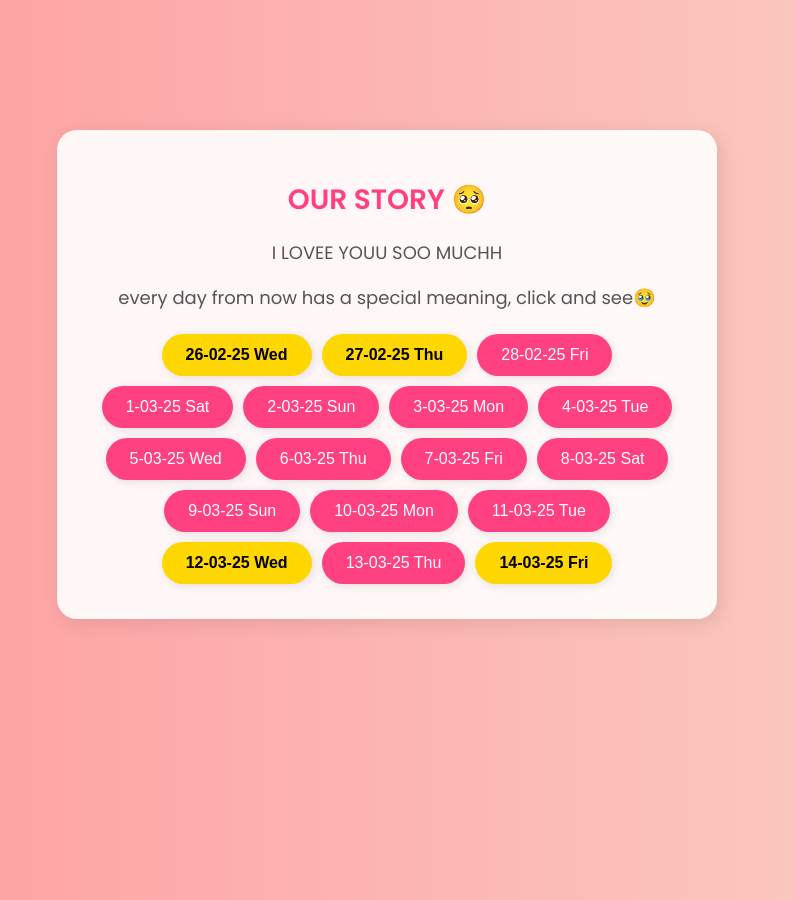
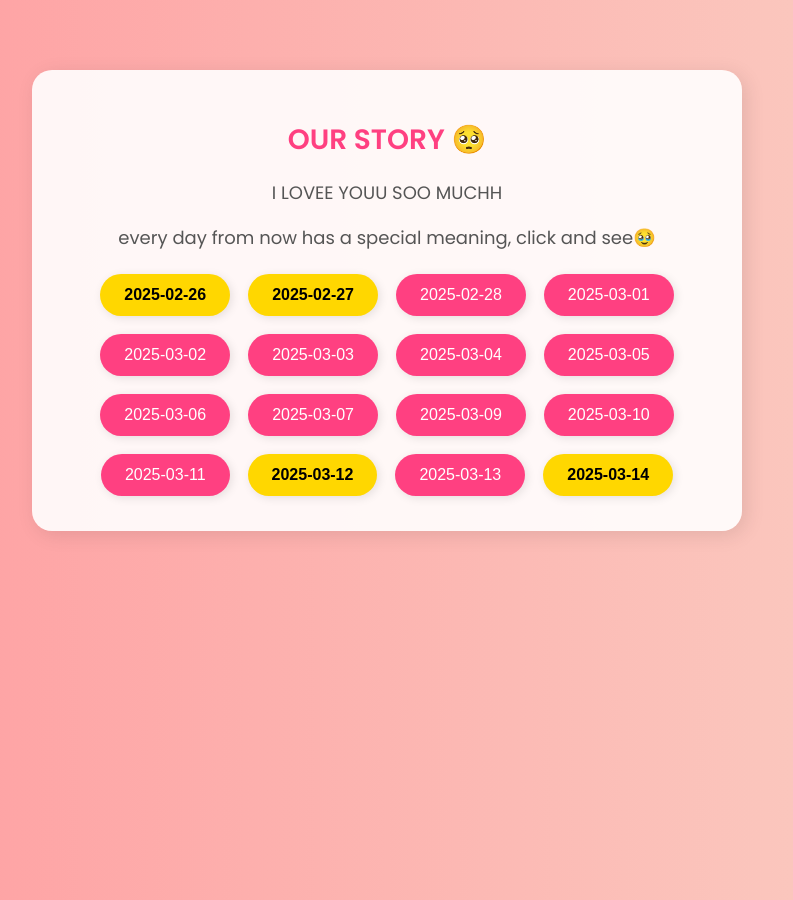
Before and after one commit to gautham7777/Ujala, a plain HTML site: page index.html in a window 1280 px wide. Shown: the whole page, without its empty margins (253-1046 px from the left). Drawn offline with Linux system fonts and the light colour scheme.

Commit message:
Update index.html

```diff
--- a/index.html
+++ b/index.html
@@ -16,6 +16,7 @@
             display: flex;
             justify-content: center;
             align-items: flex-start;
+            /* Removed overflow-y */
         }
         .container {
             background: rgba(255, 255, 255, 0.9);
@@ -24,9 +25,10 @@
             box-shadow: 4px 4px 20px rgba(0, 0, 0, 0.1);
             display: inline-block;
             padding-bottom: 30px;
-            max-width: 600px;
-            margin-top: 10vh;
+            max-width: 650px;
             transition: transform 0.3s ease;
+            margin-top: 20px;
+            /* Removed overflow-y and max-height */
         }
         .container:hover {
             transform: translateY(-5px);
@@ -48,14 +50,21 @@
             color: #ff4081;
             white-space: pre-wrap;
             animation: fadeIn 0.5s ease;
+            /* Removed overflow-y and max-height */
         }
         .hidden-image {
             display: none;
             margin-top: 20px;
             max-width: 100%;
             border-radius: 15px;
-            box-shadow: 4px 4px 20px rgba(0, 0, 0, 0.2);
+            box-shadow: 4px 4px 20px rgba(0,0,0,0.2);
             animation: fadeIn 0.5s ease;
+        }
+        #buttons-container {
+            display: flex;
+            flex-wrap: wrap;
+            justify-content: center;
+            gap: 8px;
         }
         button {
             background-color: #ff4081;
@@ -66,7 +75,7 @@
             cursor: pointer;
             border-radius: 30px;
             margin: 5px;
-            box-shadow: 2px 2px 10px rgba(0, 0, 0, 0.1);
+            box-shadow: 2px 2px 10px rgba(0,0,0,0.1);
             transition: background-color 0.3s ease, transform 0.2s ease;
         }
         button:hover {
@@ -79,12 +88,7 @@
             font-weight: bold;
         }
         @keyframes fadeIn {
-            from {
-                opacity: 0;
-            }
-            to {
-                opacity: 1;
-            }
+            from { opacity: 0; } to { opacity: 1; }
         }
     </style>
 </head>
@@ -101,34 +105,46 @@
     </div>
 
     <script>
-        const startDate = new Date("2025-02-26");
-        const daysOfWeek = ["Sunday", "Monday", "Tuesday", "Wednesday", "Thursday", "Friday", "Saturday"];
         const buttonsContainer = document.getElementById("buttons-container");
+        const secretMessage = document.getElementById("secretMessage");
+        const secretImage = document.getElementById("secretImage");
+
+        // Define quotes exactly as provided:
         const oldQuotes = {
+            "2025-02-26": "thee day we said we loved each other, the day wher everything just got a whole lot better",
+            "2025-02-27": "our 1st dateee (kinda), it was magicall, i was wierd at the beggining but my ujala darling made me comfortable and we spent the day in centre square but the highlight was me and her alone coming back from centre to chittoor so i could drop her offf",
+            "2025-02-28": "Your love is the poetry that fills my soul",
+            "2025-03-01": "If love had a face, it would look just like you",
+            "2025-03-02": "Every star in the sky shines brighter because of you",
+            "2025-03-03": "Your love is my safe haven, my forever home",
+            "2025-03-04": "No words can capture what you mean to me, but I’ll spend my life trying",
+            "2025-03-05": "You are the reason my world is filled with magic",
+            "2025-03-06": "Loving you is like breathing – effortless and essential",
+            "2025-03-07": "Every moment with you is a love story in itself",
+            "2025-03-09": "The night I stayed up just to read your favorite book, the day I shared this little surprise with you, and the moment you sent me all those .",
+            "2025-03-10": "My Ujala darling told Jemy she loves me, we kicked each other in Xylem, I took her pen, we walked together, and I found out Adam liked Udhara and held her for a picture during our trip, which left me feeling down,No matter how the days unfold, through every joy and every ache, you remain the most beautiful part of my story.",
+            "2025-03-11": "First and third periods were free today, so my Ujala darling taught me chemistry while we talked. Jemy missed Wilton, and Hasna playfully hit my back, which made my Ujala darling jealous—and I loved it. My day feels perfect when I'm with her.",
+            "2025-03-12": "Today was hell with **FIVE periods of math** 😩, so I barely got to talk to my Ujala darling. BUTTTT WE **HELD HANDS AT 4:03:54 PM** 😭😭❤️ WHICH IS HUGEEEEEE!!! She also tried to make me jealous 😔, and yeah… it kinda hurt. 🥲 But honestly, even a second of holding her hand feels like forever in the best way. ❤️‍🔥",
+            "2025-03-13": "Okayyy sooo gautham is a meanie he hit me and took my pen (baaddd) maths was funnn coz we kinda sitting together i had funn🎀🎀 it was otherwise a boring dayty anddddd jemyyyy didn't come today(saaddd)😭😭",
             "2025-03-14": "Soooo today was meh coz had special class then ruby jubilee hall then mathsss and couldn't talk to my love which is saddd then had lunch break which was uneventful then had english which again was mehh and yea that's it also he beats mee😭😭 abusive frfr\n\nTodayyyy after Xylem class, me and my Ujala darlinggg went to get the phone, and OMGGG we held hands for sooo longgg 😭❤️ Like, not just a quick hold a proper, heart-racing, time-slowing kinda hold 😩🔥. Andddd we took our FIRST PIC together as just friends ,My heart is still doing backflips"
         };
 
-        for (let i = 0; i < 17; i++) {
-            let currentDate = new Date(startDate);
-            currentDate.setDate(currentDate.getDate() + i);
-            let formattedDate = `${currentDate.getDate()}-${(currentDate.getMonth() + 1).toString().padStart(2, '0')}-${currentDate.getFullYear().toString().slice(-2)}`;
-            let day = daysOfWeek[currentDate.getDay()];
-            let button = document.createElement("button");
-            button.innerText = `${formattedDate} ${day.slice(0, 3)}`;
-            if (["26-02-25", "27-02-25", "12-03-25", "14-03-25"].includes(formattedDate)) {
-                button.classList.add("golden-button");
+        // Generate buttons for each date in oldQuotes:
+        Object.keys(oldQuotes).forEach(date => {
+            const button = document.createElement('button');
+            button.textContent = date;
+            button.onclick = () => {
+                secretMessage.textContent = oldQuotes[date];
+                secretMessage.style.display = 'block';
+                // Show image only for March 14
+                secretImage.style.display = (date === '2025-03-14') ? 'block' : 'none';
+            };
+            // Apply golden style only for these dates:
+            if (["2025-02-26", "2025-02-27", "2025-03-12", "2025-03-14"].includes(date)) {
+                button.classList.add('golden-button');
             }
-            button.onclick = () => revealMessage(currentDate, day);
             buttonsContainer.appendChild(button);
-        }
-
-        function revealMessage(date, day) {
-            let formattedDate = date.toISOString().split("T")[0];
-            let message = oldQuotes[formattedDate] || `This is a new day: ${formattedDate} (${day})`;
-            document.getElementById("secretMessage").innerText = message;
-            document.getElementById("secretMessage").style.display = "block";
-            document.getElementById("secretImage").style.display = formattedDate === "2025-03-14" ? "block" : "none";
-        }
+        });
     </script>
 </body>
 </html>
```
